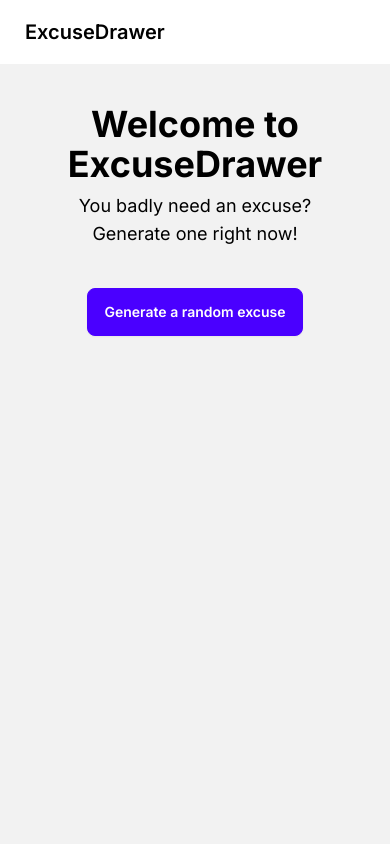
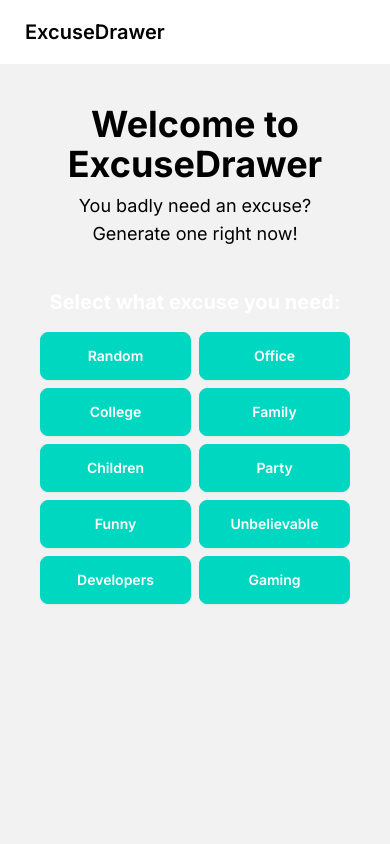
Before and after one commit to thekovie/UXSTaft2023-DevDeptApp-NINO, a Next.js app: page / in a window 390 px wide. Shown: the top 844 px of the page. Built offline with nearby package versions, Linux system fonts and the light colour scheme; no server answers.

Commit message:
feat: add categories and responsiveness

```diff
--- a/src/app/components/ExcuseResult.tsx
+++ b/src/app/components/ExcuseResult.tsx
@@ -6,11 +6,26 @@ interface Excuse {
     category: string
 }
 
+function CopyToClipboard(text: string) {
+    navigator.clipboard.writeText(text);
+}
+
 const ExcuseResult = ( {id, excuse, category}: Excuse ) => {
+  category = category.charAt(0).toUpperCase() + category.slice(1);
+
   return (
     <div>
-        <div className="flex justify-center mt-10">
-            <p className="text-2xl font-bold text-center text-white">{ excuse }</p>
+        <div className="flex flex-col sm:flex-row justify-between mt-12">
+            <div>
+                <p className="text-center sm:text-xl sm:text-left font-normal text-white">Here is an excuse for you:</p>
+            </div>
+            <div className="flex justify-center sm:justify-normal">
+                <p className="sm:text-xl font-bold text-white">Category:</p>
+                <p className="sm:text-xl font-normal ml-1 text-white">{ category }</p>
+            </div>
+        </div>
+        <div className="flex flex-col justify-center mt-4 rounded-lg border border-gray-300 bg-base-100 p-4">
+            <p className="text-xl sm:text-2xl font-normal text-center text-white">{ excuse }</p>
         </div>
     </div>
   )
--- a/src/app/components/GenerateExcuse.tsx
+++ b/src/app/components/GenerateExcuse.tsx
@@ -19,8 +19,8 @@ const GenerateExcuse = () => {
     getExcuse();
   } , [])
 
-  async function getExcuse() {
-    await fetch("https://excuser-three.vercel.app/v1/excuse")
+  async function getExcuse(category: string = "") {
+    await fetch(`https://excuser-three.vercel.app/v1/excuse/${category}`)
       .then(res => res.json())
       .then(
         (result) => {
@@ -35,10 +35,40 @@ const GenerateExcuse = () => {
 
   return (
     <div>
-      <div className="flex justify-center mt-10">
-        <button className="btn btn-primary text-white" onClick={getExcuse}>
-          Generate a random excuse
-        </button>
+      <div className="flex flex-col justify-center mt-10">
+        <p className="text-xl font-bold text-white text-center">Select what excuse you need:</p>
+        <div className="choices grid grid-cols-2 sm:grid-cols-5 gap-2 mt-4">
+          <button className="btn btn-accent text-white" onClick={() => getExcuse("")}>
+            Random
+          </button>
+          <button className="btn btn-accent text-white" onClick={() => getExcuse("office")}>
+            Office
+          </button>
+          <button className="btn btn-accent text-white" onClick={() => getExcuse("college")}>
+            College
+          </button>
+          <button className="btn btn-accent text-white" onClick={() => getExcuse("family")}>
+            Family
+          </button>
+          <button className="btn btn-accent text-white" onClick={() => getExcuse("children")}>
+            Children
+          </button>
+          <button className="btn btn-accent text-white" onClick={() => getExcuse("party")}>
+            Party
+          </button>
+          <button className="btn btn-accent text-white" onClick={() => getExcuse("funny")}>
+            Funny
+          </button>
+          <button className="btn btn-accent text-white" onClick={() => getExcuse("unbelievable")}>
+            Unbelievable
+          </button>
+          <button className="btn btn-accent text-white" onClick={() => getExcuse("developers")}>
+            Developers
+          </button>
+          <button className="btn btn-accent text-white" onClick={() => getExcuse("gaming")}>
+            Gaming
+          </button>
+        </div>
       </div>
       {excuse && <ExcuseResult id={excuse[0].id} excuse={excuse[0].excuse} category={excuse[0].category} />}
     </div>
```
